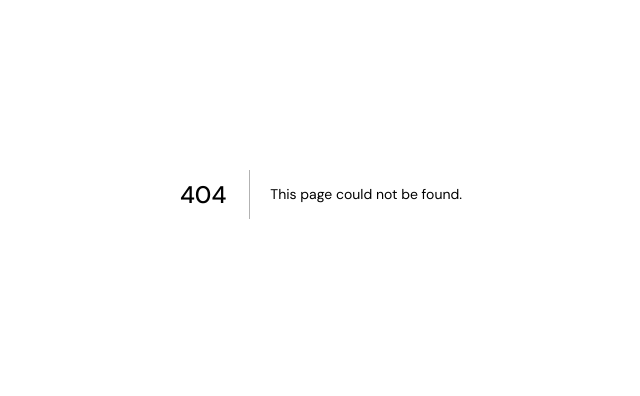
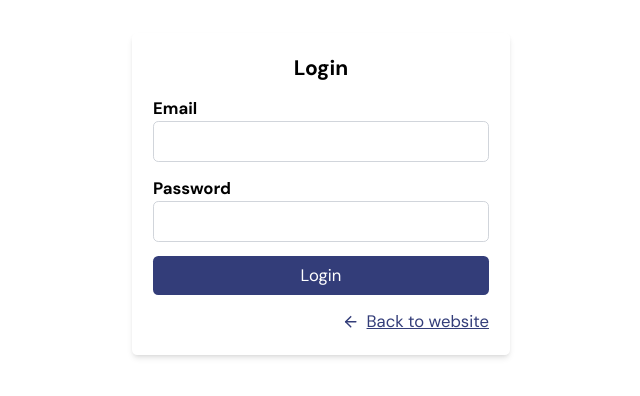
Before and after one commit to alsongarbuja/thankadigital, a Next.js app: page /admin/login in a window 1280 px wide. Before the commit this address had no page. Shown: the part 206-602 px from the top of the page, without its empty margins (319-959 px from the left). Built offline with nearby package versions, Linux system fonts and the light colour scheme.

Commit message:
page: add login and simple dashboard page

```diff
--- /dev/null
+++ b/src/app/(admin_side)/admin/dashboard/page.tsx
@@ -0,0 +1,8 @@
+
+const Dashboard = () => {
+  return (
+    <div>Dashboard</div>
+  )
+}
+
+export default Dashboard
--- /dev/null
+++ b/src/app/(admin_side)/admin/login/page.tsx
@@ -0,0 +1,72 @@
+"use client"
+
+import Link from "next/link";
+import { useState } from "react";
+import { useRouter } from "next/navigation";
+
+import { addToLocalStorage } from "@/helpers/localstorage";
+import { ArrowLeft, Loader } from "react-feather";
+
+export default function LoginPage() {
+  const [isSubmitting, setIsSubmitting] = useState(false)
+  const router = useRouter()
+
+  const submitLogin = (e: React.FormEvent<HTMLFormElement>) => {
+    e.preventDefault()
+    setIsSubmitting(true)
+
+    const formData = new FormData(e.currentTarget)
+    const email = formData.get("email")
+    const password = formData.get("password")
+
+    if (email && password) {
+      fetch("/api/admin/login", {
+        method: "POST",
+        headers: {
+          "Content-Type": "application/json"
+        },
+        body: JSON.stringify({
+          email,
+          password
+        })
+      }).then(res => res.json()).then(res => {
+        if (res.user) {
+          addToLocalStorage("user", JSON.stringify(res.user))
+          addToLocalStorage("token", res.token)
+
+          router.push("/admin/dashboard")
+        } else {
+          console.log(res)
+        }
+      }).catch(e => {
+        console.log(e)
+      }).finally(() => setIsSubmitting(false))
+    }
+  }
+
+  return (
+    <div className="flex flex-col items-center justify-center w-screen h-screen">
+      <div className="p-6 rounded-md shadow-md w-fit">
+        <h1 className="mb-4 text-2xl font-semibold text-center">Login</h1>
+        <form className="flex flex-col gap-4 w-96" onSubmit={submitLogin}>
+          <div className="w-full">
+            <label htmlFor="email" className="block font-bold">Email</label>
+            <input required type="email" name="email" id="email" className="w-full p-2 border border-gray-300 rounded-md" />
+          </div>
+          <div className="w-full">
+            <label htmlFor="password" className="block font-bold">Password</label>
+            <input required name="password" type="password" id="password" className="w-full p-2 border border-gray-300 rounded-md" />
+          </div>
+          <button type="submit" className="flex items-center justify-center gap-2 p-2 text-white rounded-md bg-primary_blue">
+            {isSubmitting ? <>
+              Logging in... <Loader className="animate-spin" />
+            </> : "Login"}
+          </button>
+        </form>
+        <Link href="/" className="flex items-center justify-end gap-2 mt-4 text-right underline text-primary_blue">
+          <ArrowLeft className="w-5 h-5" /> Back to website
+        </Link>
+      </div>
+    </div>
+  )
+}
```
